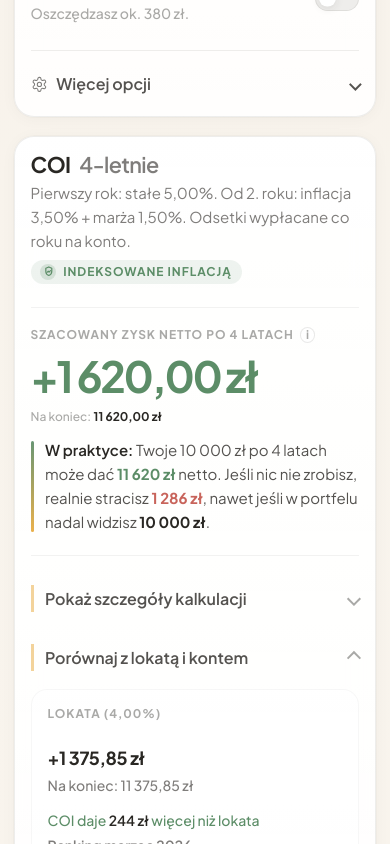
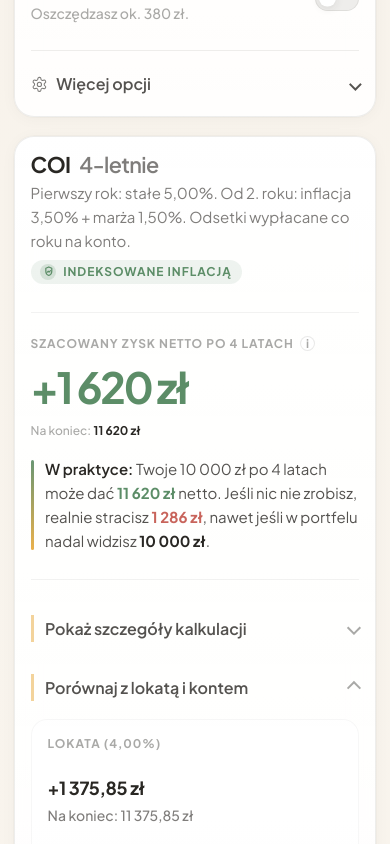
Before and after one commit to Arplay01/obligacja-kalkulator-fbo, a Next.js app: page /kalkulator in a window 390 px wide. Shown: the part 1123-1967 px from the top of the page. Built offline with nearby package versions, Linux system fonts and the light colour scheme.

Commit message:
Szybka aktualizacja projektu: 2026-03-29 16:15

```diff
--- a/src/features/calculator/components/calculator-results-panel.tsx
+++ b/src/features/calculator/components/calculator-results-panel.tsx
@@ -115,7 +115,7 @@ export function CalculatorResultsPanel({
           value={bondResult.netProfit}
           animateOnMount
           data-value="netProfit"
-          format={(value) => formatMoney(value, { signed: true })}
+          format={(value) => formatMoneyRounded(value, { signed: true })}
         />
         <p className="hero-metric__total">
           <span className="hero-metric__meta-group">
@@ -125,7 +125,7 @@ export function CalculatorResultsPanel({
               value={bondResult.netReturn}
               animateOnMount
               data-value="netReturn"
-              format={(value) => formatMoney(value)}
+              format={(value) => formatMoneyRounded(value)}
             />
           </span>
           <span className="hero-metric__meta-group hero-metric__yearly">
@@ -135,7 +135,7 @@ export function CalculatorResultsPanel({
               value={bondResult.netProfit / bondResult.termYears}
               animateOnMount
               data-value="avgProfitPerYear"
-              format={(value) => `${formatMoney(value)} / rok`}
+              format={(value) => `${formatMoneyRounded(value)} / rok`}
             />
           </span>
         </p>
--- a/src/features/calculator/components/mobile-result-dock.tsx
+++ b/src/features/calculator/components/mobile-result-dock.tsx
@@ -3,7 +3,7 @@
 import { AnimatedNumberText } from "@/features/calculator/components/animated-number-text";
 import {
   formatHoldingPeriodLabel,
-  formatMoney,
+  formatMoneyRounded,
 } from "@/features/calculator/lib/formatters";
 
 type MobileResultDockProps = {
@@ -34,7 +34,7 @@ export function MobileResultDock({
         value={netProfit}
         animateOnMount
         data-mobile-result-dock-value
-        format={(value) => formatMoney(value, { signed: true })}
+        format={(value) => formatMoneyRounded(value, { signed: true })}
       />
     </div>
   );
--- a/src/features/calculator/styles/calculator.css
+++ b/src/features/calculator/styles/calculator.css
@@ -1217,7 +1217,8 @@
 
 .calculator-route .results__header {
   position: relative;
-  min-height: 4.75rem;
+  min-height: 4.95rem;
+  padding-bottom: 0.45rem;
   padding-right: 9rem;
 }
 
@@ -1304,8 +1305,8 @@
 .calculator-route .hero-metric {
   display: flex;
   flex-direction: column;
-  gap: 1rem;
-  padding: 1.9rem 0 2rem;
+  gap: 1.12rem;
+  padding: 2.3rem 0 2.4rem;
   border-top: 1px solid rgba(41, 39, 35, 0.06);
   border-bottom: 1px solid rgba(41, 39, 35, 0.06);
 }
@@ -1330,7 +1331,7 @@
 }
 
 .calculator-route .hero-metric__total {
-  margin-top: 0.4rem;
+  margin-top: 0.52rem;
   font-size: var(--type-caption-sm-size);
   line-height: var(--type-caption-sm-line);
   font-weight: var(--type-caption-sm-weight);
@@ -1370,7 +1371,7 @@
 .calculator-route .hero-metric__bridge {
   position: relative;
   max-width: 42rem;
-  margin-top: 0.15rem;
+  margin-top: 0.28rem;
   padding-left: 1rem;
 }
 
@@ -1417,7 +1418,7 @@
 }
 
 .calculator-route .results-disclosure {
-  margin-top: 0.35rem;
+  margin-top: 0.75rem;
 }
 
 .calculator-route .results-disclosure,
@@ -2503,9 +2504,10 @@
   .calculator-route .results__header {
     min-height: 0;
     padding-right: 0;
+    padding-bottom: 0.3rem;
     display: flex;
     flex-direction: column;
-    gap: 0.5rem;
+    gap: 0.58rem;
   }
 
   .calculator-route .results__badge {
@@ -2513,8 +2515,8 @@
   }
 
   .calculator-route .hero-metric {
-    gap: 0.72rem;
-    padding: 1.2rem 0 1.3rem;
+    gap: 0.88rem;
+    padding: 1.45rem 0 1.6rem;
   }
 
   .calculator-route .hero-metric__value {
```
Also changed, not shown: 1 other file (tests, documents, lock files or other folders).
